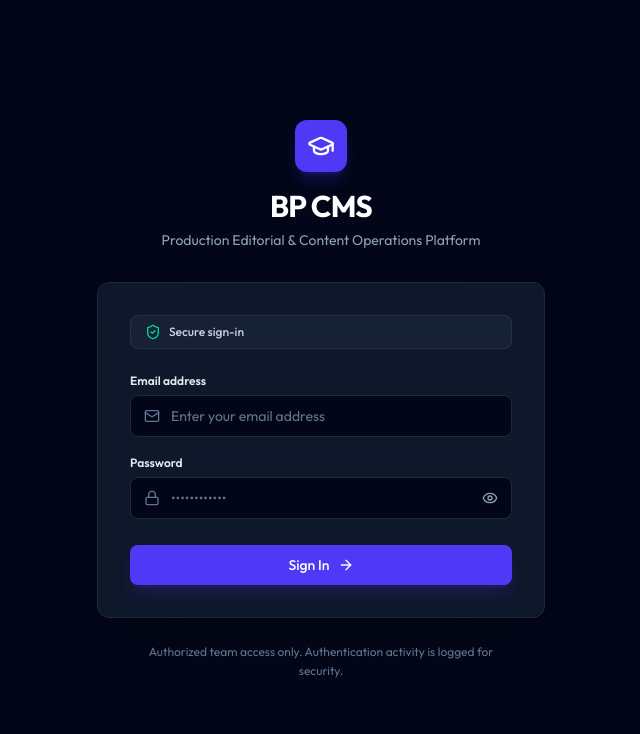
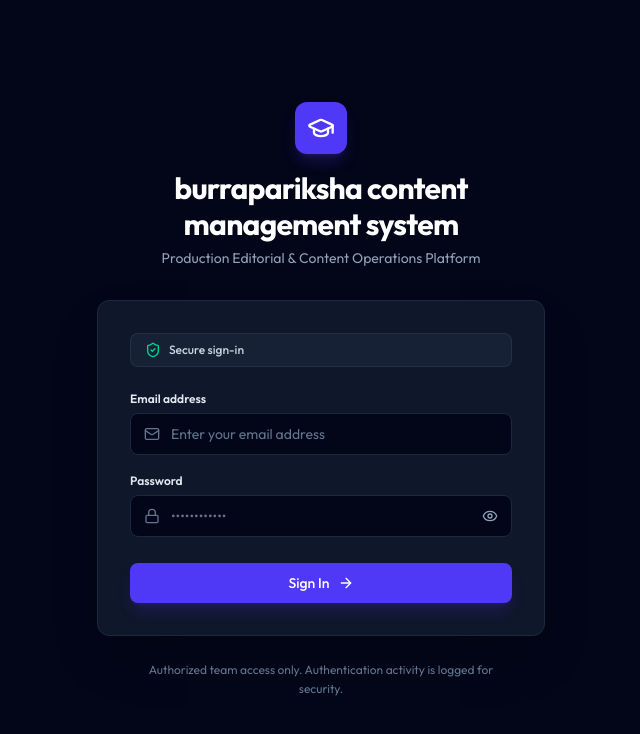
Before and after one commit to Jithendranageswarareddy/burra_pariksha_cms, a React (Vite) app: page / in a window 1280 px wide. Shown: the top 734 px of the page, without its empty margins (319-959 px from the left). Built offline with nearby package versions, Linux system fonts and the light colour scheme; no server answers.

Commit message:
ui: update LoginPage title to burrapariksha content management system

```diff
--- a/src/pages/LoginPage.tsx
+++ b/src/pages/LoginPage.tsx
@@ -37,7 +37,7 @@ export const LoginPage: React.FC = () => {
             <GraduationCap className="w-7 h-7" />
           </div>
           <h1 className="text-2xl font-bold tracking-tight text-white sm:text-3xl font-display">
-            BP CMS
+            burrapariksha content management system
           </h1>
           <p className="mt-1.5 text-sm text-slate-400">
             Production Editorial & Content Operations Platform
```
